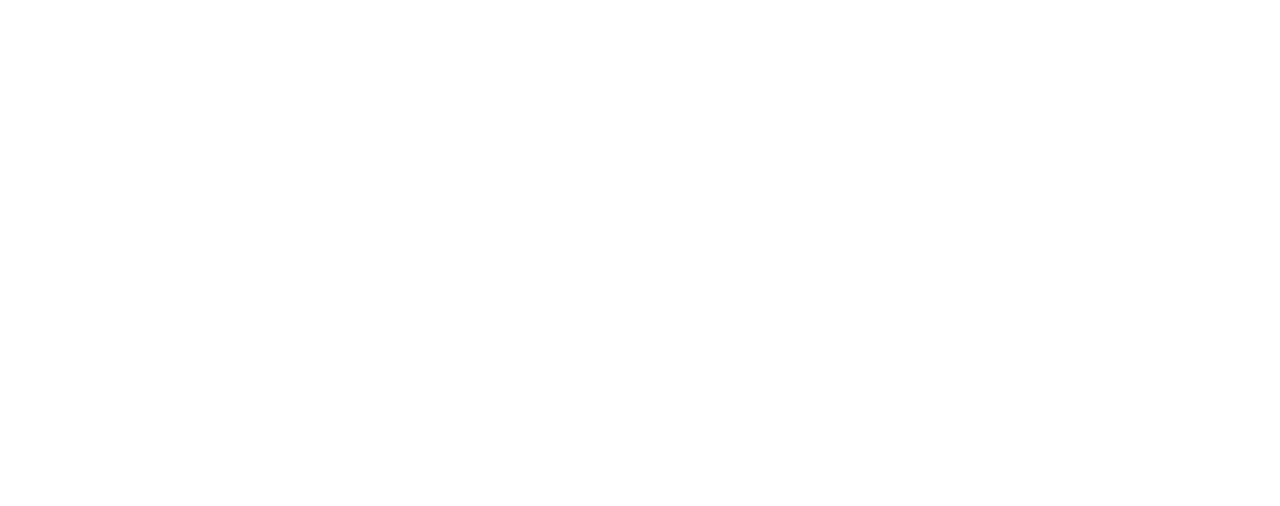
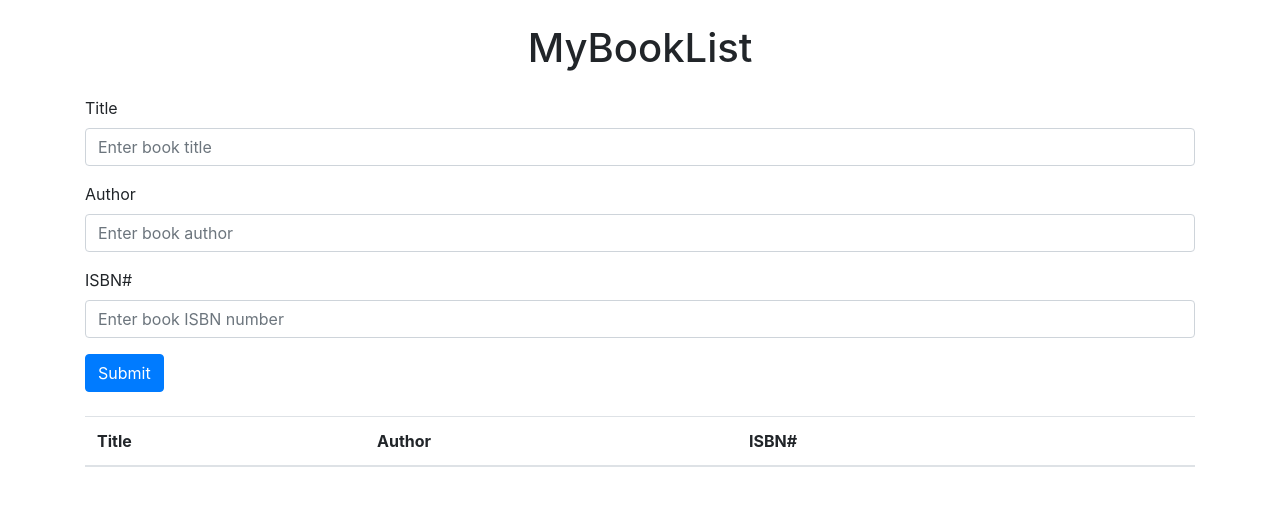
Before and after one commit to acciojob/book-list-kushtiwari13, a website: page main.html in a window 1280 px wide. Drawn offline with nearby package versions, Linux system fonts and the light colour scheme.

Commit message:
created a submission

```diff
--- a/main.html
+++ b/main.html
@@ -1,16 +1,40 @@
 <!DOCTYPE html>
+<html>
+  <head>
+    <meta charset="utf-8">
+    <title>MyBookList</title>
+    <link rel="stylesheet" href="https://stackpath.bootstrapcdn.com/bootstrap/4.3.1/css/bootstrap.min.css" integrity="sha384-ggOyR0iXCbMQv3Xipma34MD+dH/1fQ784/j6cY/iJTQUOhcWr7x9JvoRxT2MZw1T" crossorigin="anonymous">
+  </head>
+  <body>
+    <div class="container">
+      <h1 class="my-4 text-center">MyBookList</h1>
+      <div class="form-group">
+        <label for="title">Title</label>
+        <input type="text" class="form-control" id="title" placeholder="Enter book title">
+      </div>
+      <div class="form-group">
+        <label for="author">Author</label>
+        <input type="text" class="form-control" id="author" placeholder="Enter book author">
+      </div>
+      <div class="form-group">
+        <label for="isbn">ISBN#</label>
+        <input type="text" class="form-control" id="isbn" placeholder="Enter book ISBN number">
+      </div>
+      <button type="submit" class="btn btn-primary" id="submit">Submit</button>
+      <table class="table table-striped mt-4">
+        <thead>
+          <tr>
+            <th>Title</th>
+            <th>Author</th>
+            <th>ISBN#</th>
+            <th></th>
+          </tr>
+        </thead>
+        <tbody id="book-list">
+        </tbody>
+      </table>
+    </div>
 
-<html>
-
-<head>
-	<link rel="stylesheet" href="styles.css">
-</head>
-
-<body>
-	<!-- the entire body must be written by student -->
-    <script type="text/javascript" src="./script.js">
-</script>
-
-</body>
-
+    <script src="./script.js"></script>
+  </body>
 </html>
```
